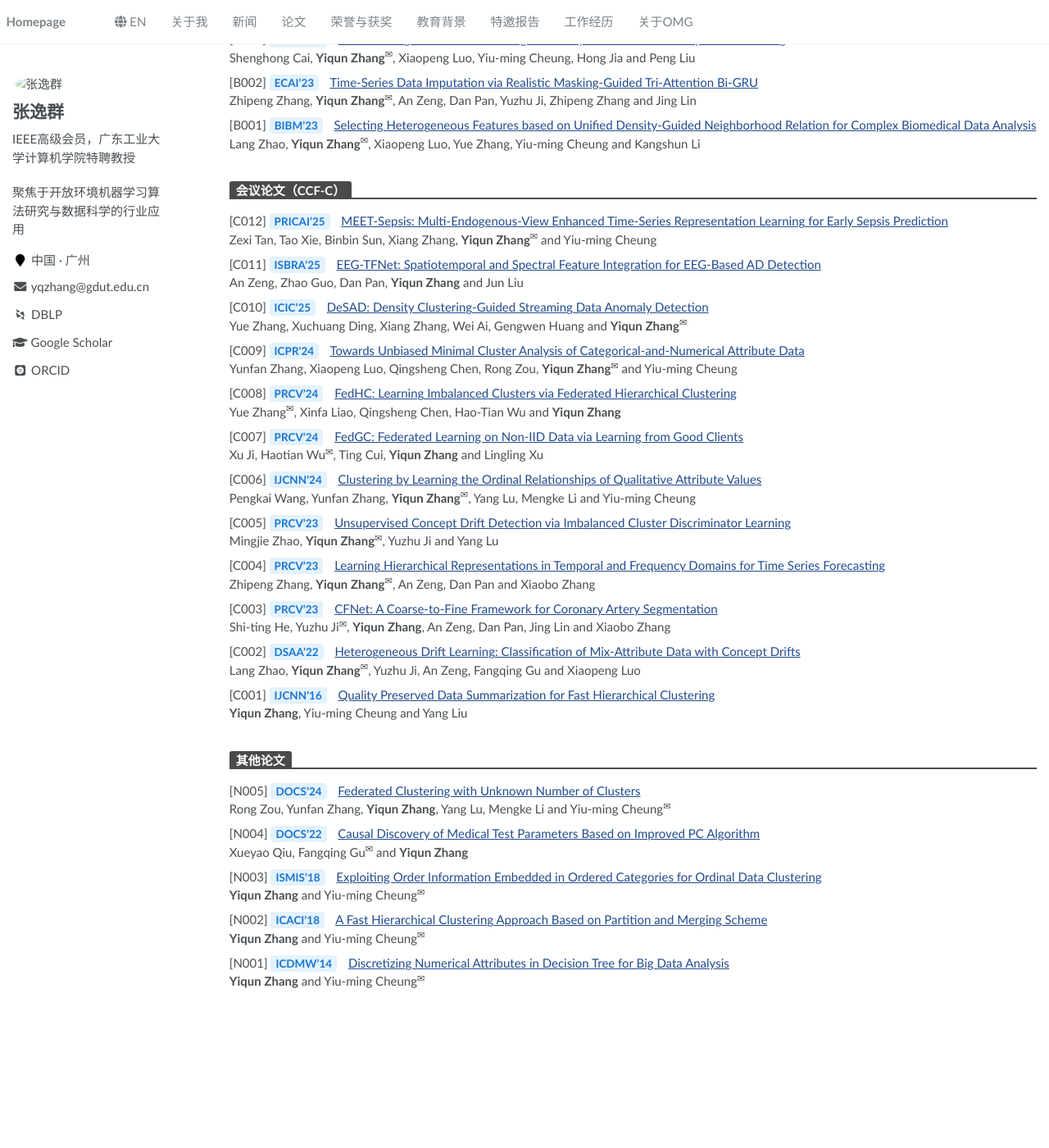
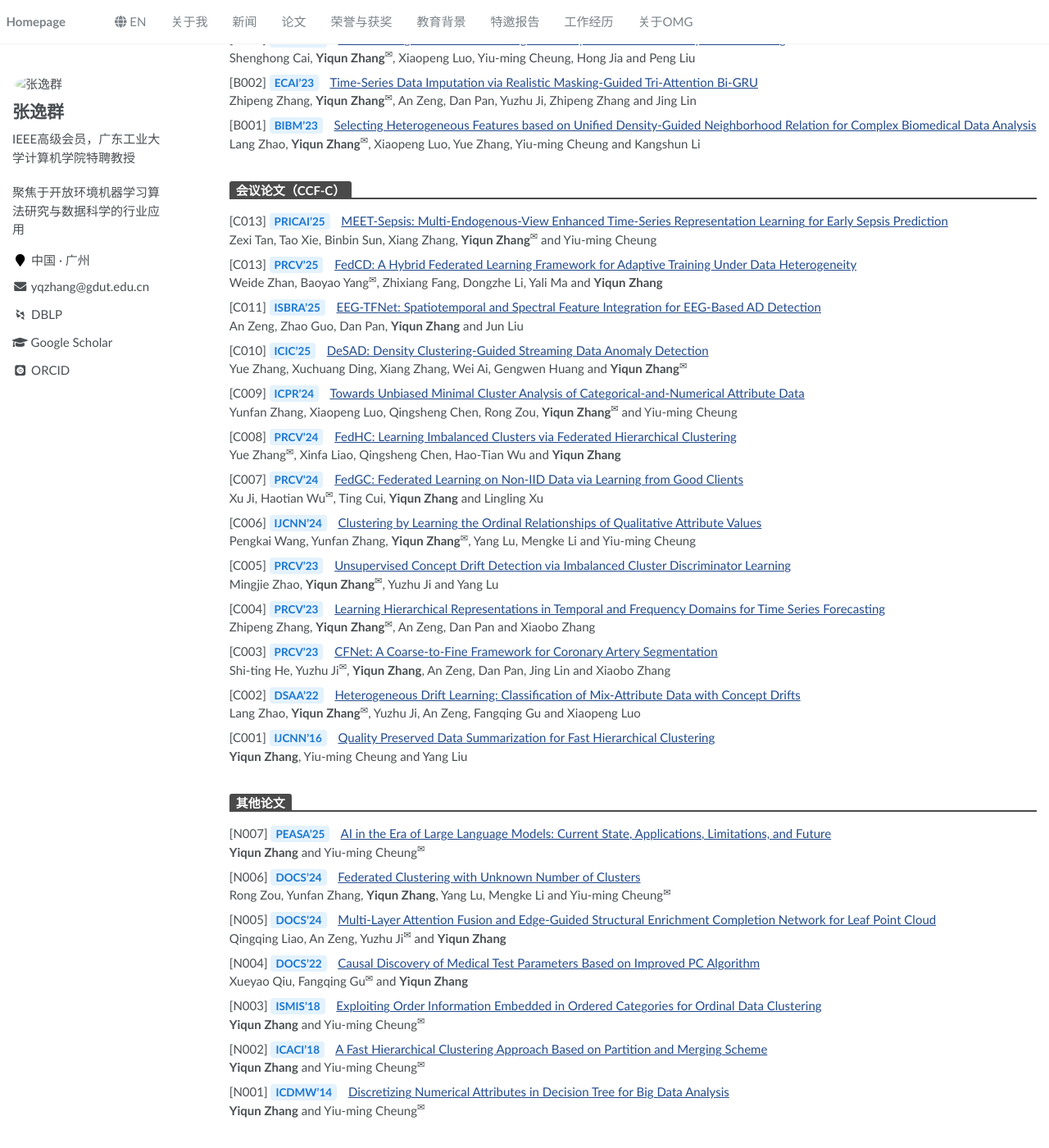
Before and after one commit to yqzhang-Zz/zh-publications, a Jekyll site: the page built from _pages/about.md, in a window 1280 px wide and 1400 px high, scrolled down 3599 px. Shown: the whole window at 82% size. Built offline with Jekyll 4.4.1, drawn with Linux system fonts in a browser that asks for light colours; some web fonts are replaced.

Commit message:
Update about.md

```diff
--- a/_pages/about.md
+++ b/_pages/about.md
@@ -339,10 +339,15 @@ Lang Zhao, **Yiqun Zhang**<sup>&#x2709;</sup>, Xiaopeng Luo, Yue Zhang, Yiu-ming
   <div style="flex-grow: 1; height: 2px; background-color: #4a4a4a;"></div>
 </div>
 
-[C012] <span style="background-color: #e3f2fd; color: #1976d2; padding: 2px 6px; border-radius: 4px; font-weight: bold; font-size: 0.9em; margin-right: 6px;">
+[C013] <span style="background-color: #e3f2fd; color: #1976d2; padding: 2px 6px; border-radius: 4px; font-weight: bold; font-size: 0.9em; margin-right: 6px;">
 PRICAI'25</span>
 [MEET-Sepsis: Multi-Endogenous-View Enhanced Time-Series Representation Learning for Early Sepsis Prediction](https://arxiv.org/abs/2510.15985)<br>
 Zexi Tan, Tao Xie, Binbin Sun, Xiang Zhang, **Yiqun Zhang**<sup>&#x2709;</sup> and Yiu-ming Cheung
+
+[C013] <span style="background-color: #e3f2fd; color: #1976d2; padding: 2px 6px; border-radius: 4px; font-weight: bold; font-size: 0.9em; margin-right: 6px;">
+PRCV'25</span>
+[FedCD: A Hybrid Federated Learning Framework for Adaptive Training Under Data Heterogeneity](https://link.springer.com/chapter/10.1007/978-981-95-5702-8_21)<br>
+Weide Zhan, Baoyao Yang<sup>&#x2709;</sup>, Zhixiang Fang, Dongzhe Li, Yali Ma and **Yiqun Zhang**
 
 [C011] <span style="background-color: #e3f2fd; color: #1976d2; padding: 2px 6px; border-radius: 4px; font-weight: bold; font-size: 0.9em; margin-right: 6px;">
 ISBRA'25</span>
@@ -407,10 +412,20 @@ IJCNN'16</span>
   <div style="flex-grow: 1; height: 2px; background-color: #4a4a4a;"></div>
 </div>
 
-[N005] <span style="background-color: #e3f2fd; color: #1976d2; padding: 2px 6px; border-radius: 4px; font-weight: bold; font-size: 0.9em; margin-right: 6px;">
+[N007] <span style="background-color: #e3f2fd; color: #1976d2; padding: 2px 6px; border-radius: 4px; font-weight: bold; font-size: 0.9em; margin-right: 6px;">
+PEASA'25</span>
+[AI in the Era of Large Language Models: Current State, Applications, Limitations, and Future](https://www.peasa.eu/site/article/view/68)<br>
+**Yiqun Zhang** and Yiu-ming Cheung<sup>&#x2709;</sup>
+
+[N006] <span style="background-color: #e3f2fd; color: #1976d2; padding: 2px 6px; border-radius: 4px; font-weight: bold; font-size: 0.9em; margin-right: 6px;">
 DOCS'24</span>
 [Federated Clustering with Unknown Number of Clusters](#)<br>
 Rong Zou, Yunfan Zhang, **Yiqun Zhang**, Yang Lu, Mengke Li and Yiu-ming Cheung<sup>&#x2709;</sup>
+
+[N005] <span style="background-color: #e3f2fd; color: #1976d2; padding: 2px 6px; border-radius: 4px; font-weight: bold; font-size: 0.9em; margin-right: 6px;">
+DOCS'24</span>
+[Multi-Layer Attention Fusion and Edge-Guided Structural Enrichment Completion Network for Leaf Point Cloud](https://ieeexplore.ieee.org/abstract/document/10561642)<br>
+Qingqing Liao, An Zeng, Yuzhu Ji<sup>&#x2709;</sup> and **Yiqun Zhang**
 
 [N004] <span style="background-color: #e3f2fd; color: #1976d2; padding: 2px 6px; border-radius: 4px; font-weight: bold; font-size: 0.9em; margin-right: 6px;">
 DOCS'22</span>
```
